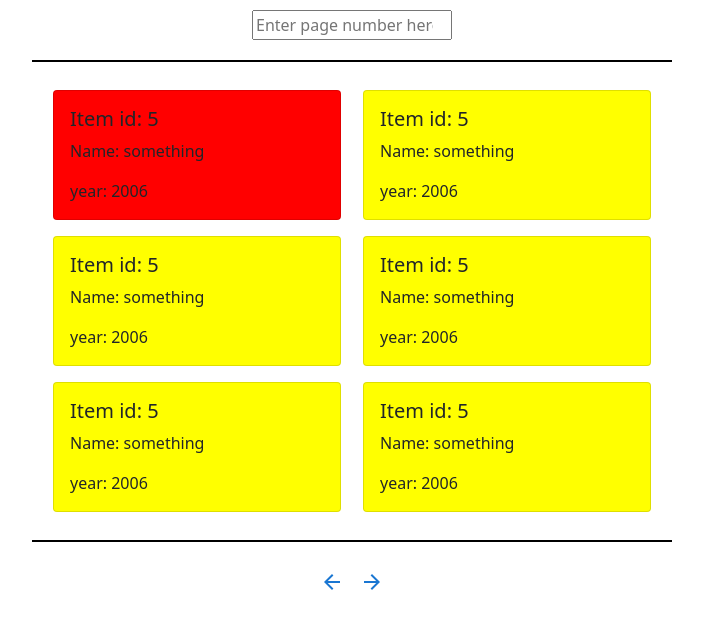
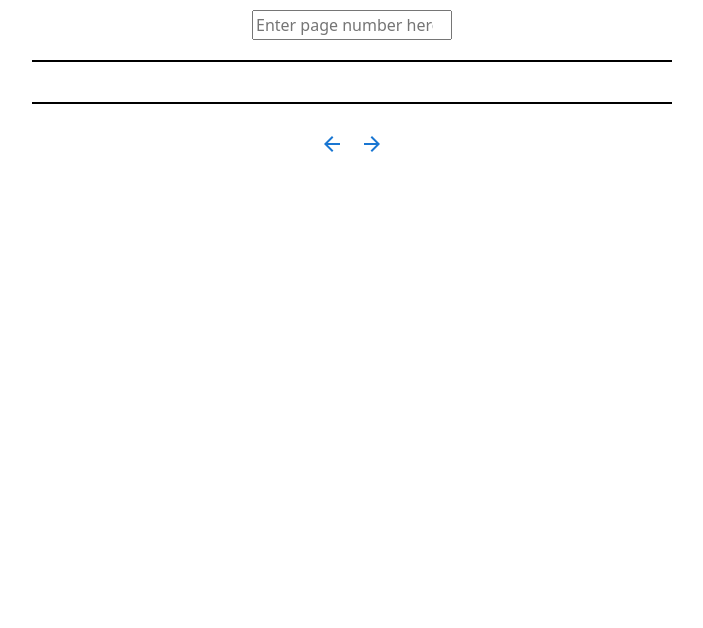
Before and after one commit to kuborek2/page-turenr, a React (Create React App) app: page / in a window 1280 px wide. Shown: the top 628 px of the page, without its empty margins (288-991 px from the left). Built offline with nearby package versions, Linux system fonts and the light colour scheme.

Commit message:
products-container changes to match incomeing api connection

```diff
--- a/package.json
+++ b/package.json
@@ -12,6 +12,7 @@
     "@testing-library/react": "^13.2.0",
     "@testing-library/user-event": "^13.5.0",
     "autoprefixer": "10.4.5",
+    "axios": "^0.27.2",
     "bootstrap": "^5.1.3",
     "react": "^18.1.0",
     "react-bootstrap": "^2.4.0",
--- a/src/components/products-container.js
+++ b/src/components/products-container.js
@@ -1,76 +1,52 @@
 import './products-container.css';
 import { Card } from 'react-bootstrap';
 import 'bootstrap/dist/css/bootstrap.min.css';
+import axios from 'axios';
+import { useState, useEffect } from 'react';
+// import  { useParams } from "react-router-dom";
+
+
+
+{/* <ProductCard id={5} name={"tak"} year={"2007"} color={"yellow"}/> */}
 
 export const ProductsContainer = () => {
-    return (
-      <div class="cards-container">
-            <Card style={{ width: '18rem', backgroundColor: 'red' }}>
+    const [useCardsList, setCardsList] = useState([]);
+    // let { yes } = useParams();
+
+    const fetchData = async(page) => {
+        return new Promise(async (resolve, reject) => {
+            axios.get(`https://reqres.in/api/products?page=`+page)
+            .then(res => {
+                // const persons = res.data;
+                // this.setState({ persons });
+
+                resolve();
+            }).catch(error => {
+                reject(error);
+            })
+        })
+    }
+
+    const ProductCard = ({id, name, year, color}) => {
+        return (
+            <Card style={{ width: '18rem', backgroundColor: color }}>
                 <Card.Body>
-                    <Card.Title>Item id: 5</Card.Title>
+                    <Card.Title>Item id: {id}</Card.Title>
                     <Card.Text>
-                        Name: something
-                    </Card.Text>
-                    <Card.Text>
-                        year: 2006
+                        Name: {name}
+                        <br/>
+                        year: {year}
+                        <br/>
                     </Card.Text>
                 </Card.Body>
             </Card>
-            <Card style={{ width: '18rem', backgroundColor: 'yellow' }}>
-                <Card.Body>
-                    <Card.Title>Item id: 5</Card.Title>
-                    <Card.Text>
-                        Name: something
-                    </Card.Text>
-                    <Card.Text>
-                        year: 2006
-                    </Card.Text>
-                </Card.Body>
-            </Card>
-            <Card style={{ width: '18rem', backgroundColor: 'yellow' }}>
-                <Card.Body>
-                    <Card.Title>Item id: 5</Card.Title>
-                    <Card.Text>
-                        Name: something
-                    </Card.Text>
-                    <Card.Text>
-                        year: 2006
-                    </Card.Text>
-                </Card.Body>
-            </Card>
-            <Card style={{ width: '18rem', backgroundColor: 'yellow' }}>
-                <Card.Body>
-                    <Card.Title>Item id: 5</Card.Title>
-                    <Card.Text>
-                        Name: something
-                    </Card.Text>
-                    <Card.Text>
-                        year: 2006
-                    </Card.Text>
-                </Card.Body>
-            </Card>
-            <Card style={{ width: '18rem', backgroundColor: 'yellow' }}>
-                <Card.Body>
-                    <Card.Title>Item id: 5</Card.Title>
-                    <Card.Text>
-                        Name: something
-                    </Card.Text>
-                    <Card.Text>
-                        year: 2006
-                    </Card.Text>
-                </Card.Body>
-            </Card>
-            <Card style={{ width: '18rem', backgroundColor: 'yellow' }}>
-                <Card.Body>
-                    <Card.Title>Item id: 5</Card.Title>
-                    <Card.Text>
-                        Name: something
-                    </Card.Text>
-                    <Card.Text>
-                        year: 2006
-                    </Card.Text>
-                </Card.Body>
-            </Card>
-      </div>
+        )
+    }
+
+    return (
+        <div class="cards-container">
+            {useCardsList}
+            {/* {yes} */}
+        </div>
     );
 }
```
Also changed, not shown: 1 other file (tests, documents, lock files or other folders).
